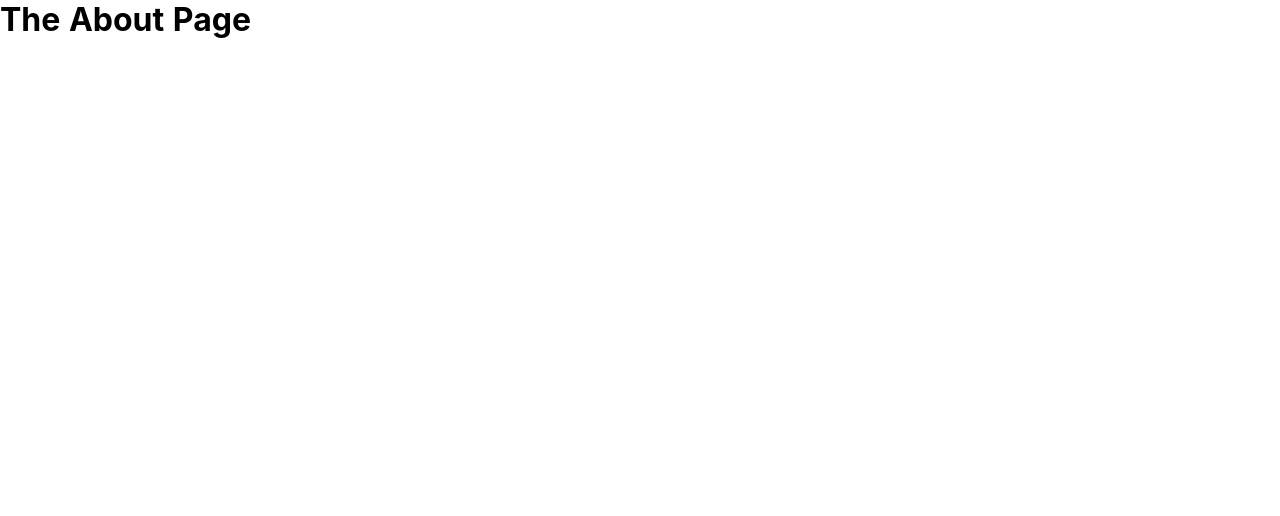
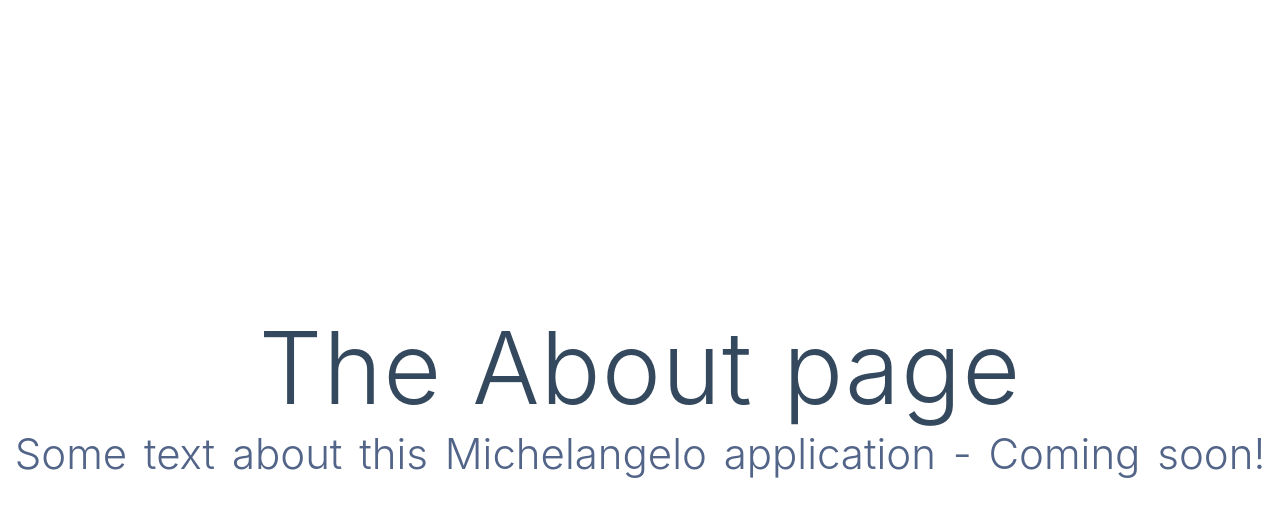
Before and after one commit to MichaelCrockett/michelangelo_app, a Nuxt app: page /about in a window 1280 px wide. Shown: the top 516 px of the page. Built offline with nearby package versions, Linux system fonts and the light colour scheme.

Commit message:
Worked on About page

```diff
--- a/pages/about/index.vue
+++ b/pages/about/index.vue
@@ -1,3 +1,49 @@
 <template>
-  <h1>The About Page</h1>
+  <div class="container">
+    <h1 class="title">The About page</h1>
+    <p class="subtitle">Some text about this Michelangelo application - Coming soon!</p>
+  </div>
 </template>
+
+
+<style>
+.container {
+  margin: 0 auto;
+  min-height: 100vh;
+  display: flex;
+  flex-flow: column;
+  justify-content: center;
+  align-items: center;
+  text-align: center;
+}
+
+.title {
+  font-family:
+    'Quicksand',
+    'Source Sans Pro',
+    -apple-system,
+    BlinkMacSystemFont,
+    'Segoe UI',
+    Roboto,
+    'Helvetica Neue',
+    Arial,
+    sans-serif;
+  display: block;
+  font-weight: 300;
+  font-size: 100px;
+  color: #35495e;
+  letter-spacing: 1px;
+}
+
+.subtitle {
+  font-weight: 300;
+  font-size: 42px;
+  color: #526488;
+  word-spacing: 5px;
+  padding-bottom: 15px;
+}
+
+.links {
+  padding-top: 15px;
+}
+</style>
--- a/pages/works/index.vue
+++ b/pages/works/index.vue
@@ -6,7 +6,7 @@
 
     <Work thumbnail="https://www.thecollector.com/wp-content/uploads/2020/05/sistine_chapel_painted_frescoes_by_michelangelo_in_vatican_featured.jpg"
     title="Sistine Chapel"
-    previewText="The Sistine Chapel ceiling , painted by Michelangelo between 1508 and 1512, is a cornerstone work of High Renaissance art." />
+    previewText="The Sistine Chapel ceiling, painted by Michelangelo between 1508 and 1512, is a cornerstone work of High Renaissance art." />
 
     <Work thumbnail="https://s3-prod.modernhealthcare.com/s3fs-public/David_WEB_edit.jpg"
     title="David"
```
